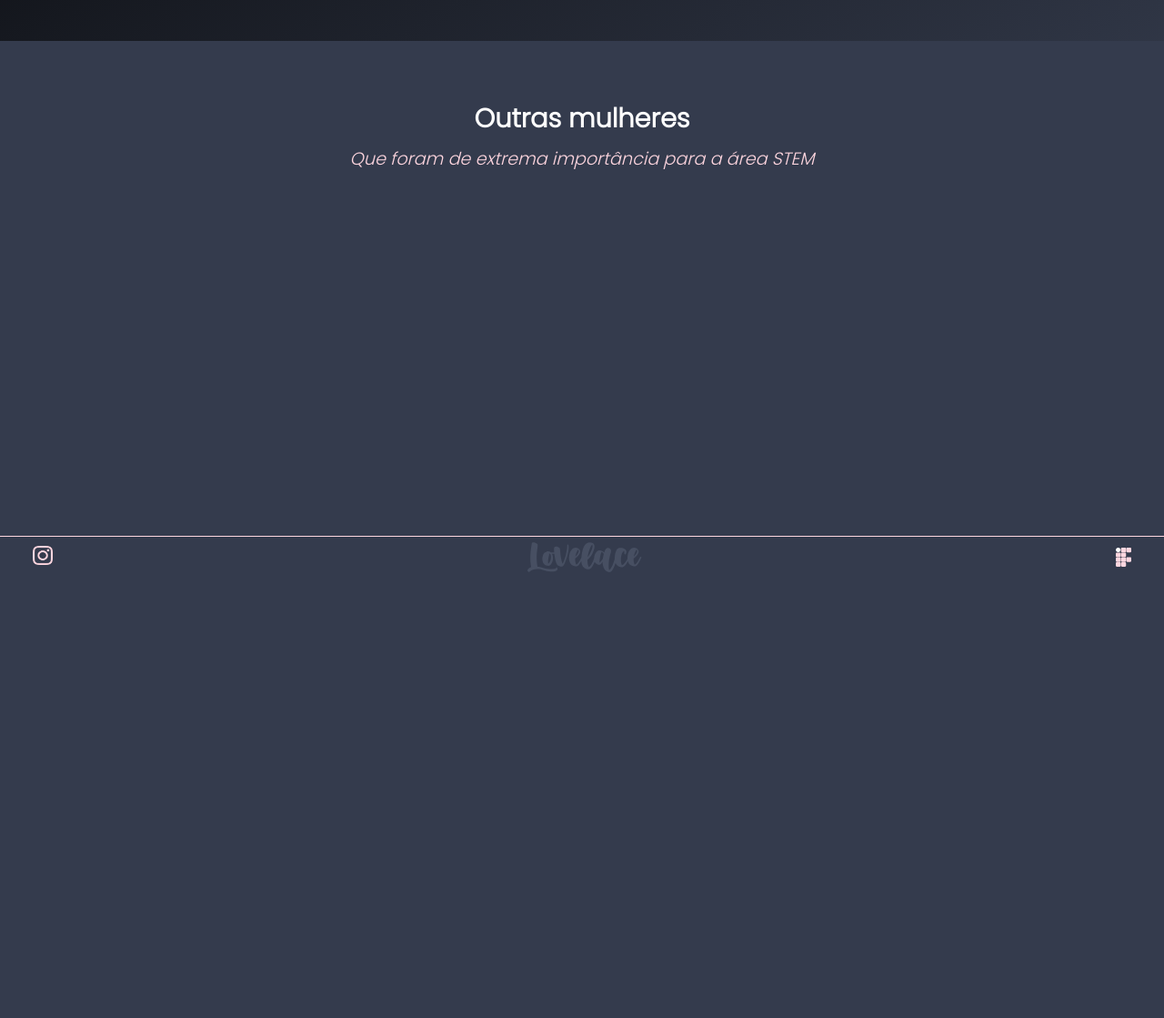
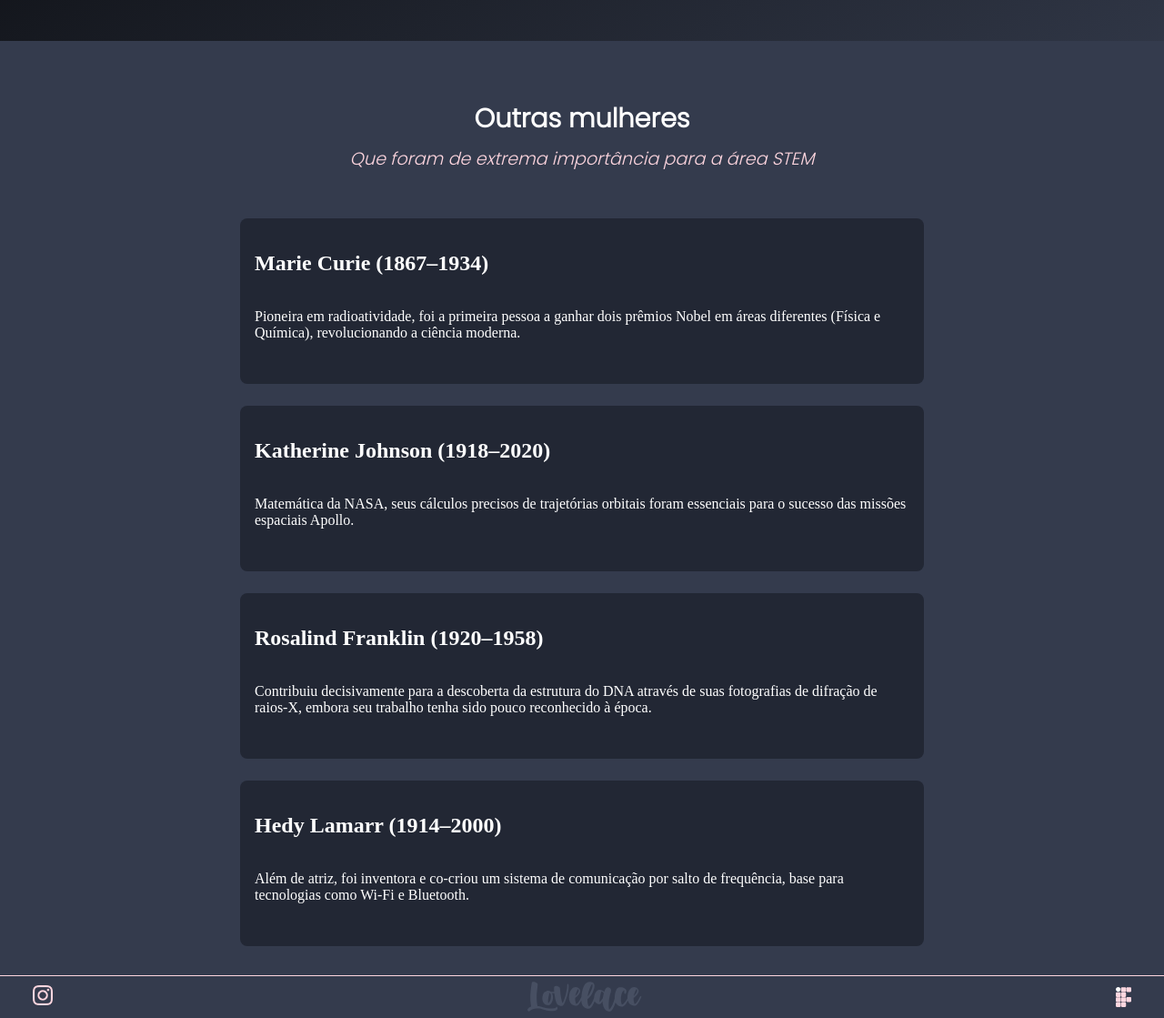
Before and after one commit to Marialaura-bs/Sistema-Ada, a Flask app: page /lovelace in a window 1280 px wide. Shown: the part 616-1735 px from the top of the page at 91% size. Before the commit the page ends 1245 px from the top, so only its background shows below. Run offline with Flask 3, Linux system fonts and the light colour scheme.

Commit message:
lovelace

```diff
--- a/app/static/css/style.css
+++ b/app/static/css/style.css
@@ -668,7 +668,7 @@ input {
     background: #343B4D;
     padding: 2rem;
     width: 100%;
-    height: 60vh;
+    min-height: 80vh;
     margin-top: 5rem;
     display: flex;
     flex-direction: column;
@@ -690,6 +690,28 @@ input {
     font-size: 1.2rem;
     font-style: italic;
     margin-top: 0.5rem;
+}
+
+.cards-geral-outras {
+    width: 100%;
+    max-width: 1200px;
+    display: flex;
+    flex-direction: column;
+    justify-content: center;
+    align-items: center;
+    gap: 1.5rem;
+    margin-top: 2rem;
+}
+
+.cards-outras {
+    display: flex;
+    flex-direction: column;
+    width: 60%; /* Diminui a largura do card */
+    min-height: 150px;
+    background-color: #222734;
+    padding: 1rem;
+    border-radius: 0.5rem;
+    color: #fff;
 }
 
 /*REDE DE APOIO*/
--- a/app/templates/lovelace.html
+++ b/app/templates/lovelace.html
@@ -20,7 +20,46 @@
             <div class="container-outrasmulheres">
                 <h2 class="titulo-outras">Outras mulheres</h2>
                 <p class="subtitulo-outras">Que foram de extrema importância para a área STEM</p>
+
+                <div class="cards-geral-outras">
+                    <div class="cards-outras">
+                        <div class="div-direita-outras">
+                            <h2>Marie Curie (1867–1934)</h2>
+                        </div>
+                        <div class="div-esquerda-outras">
+                            <p>Pioneira em radioatividade, foi a primeira pessoa a ganhar dois prêmios Nobel em áreas diferentes (Física e Química), revolucionando a ciência moderna.</p>
+                        </div>
+                    </div>
+                    <div class="cards-outras">
+                        <div class="div-direita-outras">
+                            <h2>Katherine Johnson (1918–2020)</h2>
+                        </div>
+                        <div class="div-esquerda-outras">
+                            <p>Matemática da NASA, seus cálculos precisos de trajetórias orbitais foram essenciais para o sucesso das missões espaciais Apollo.</p>
+                        </div>
+                    </div>
+                    <div class="cards-outras">
+                        <div class="div-direita-outras">
+                            <h2>Rosalind Franklin (1920–1958)</h2>
+                        </div>
+                        <div class="div-esquerda-outras">
+                            <p>Contribuiu decisivamente para a descoberta da estrutura do DNA através de suas fotografias de difração de raios-X, embora seu trabalho tenha sido pouco reconhecido à época.</p>
+                        </div>
+                    </div>
+                    <div class="cards-outras">
+                        <div class="div-direita-outras">
+                            <h2>Hedy Lamarr (1914–2000)</h2>
+                        </div>
+                        <div class="div-esquerda-outras">
+                            <p>Além de atriz, foi inventora e co-criou um sistema de comunicação por salto de frequência, base para tecnologias como Wi-Fi e Bluetooth.</p>
+                        </div>
+                    </div>
+                </div>
             </div>
+
+
         </div>
 
+
+
     {%endblock%}
```
